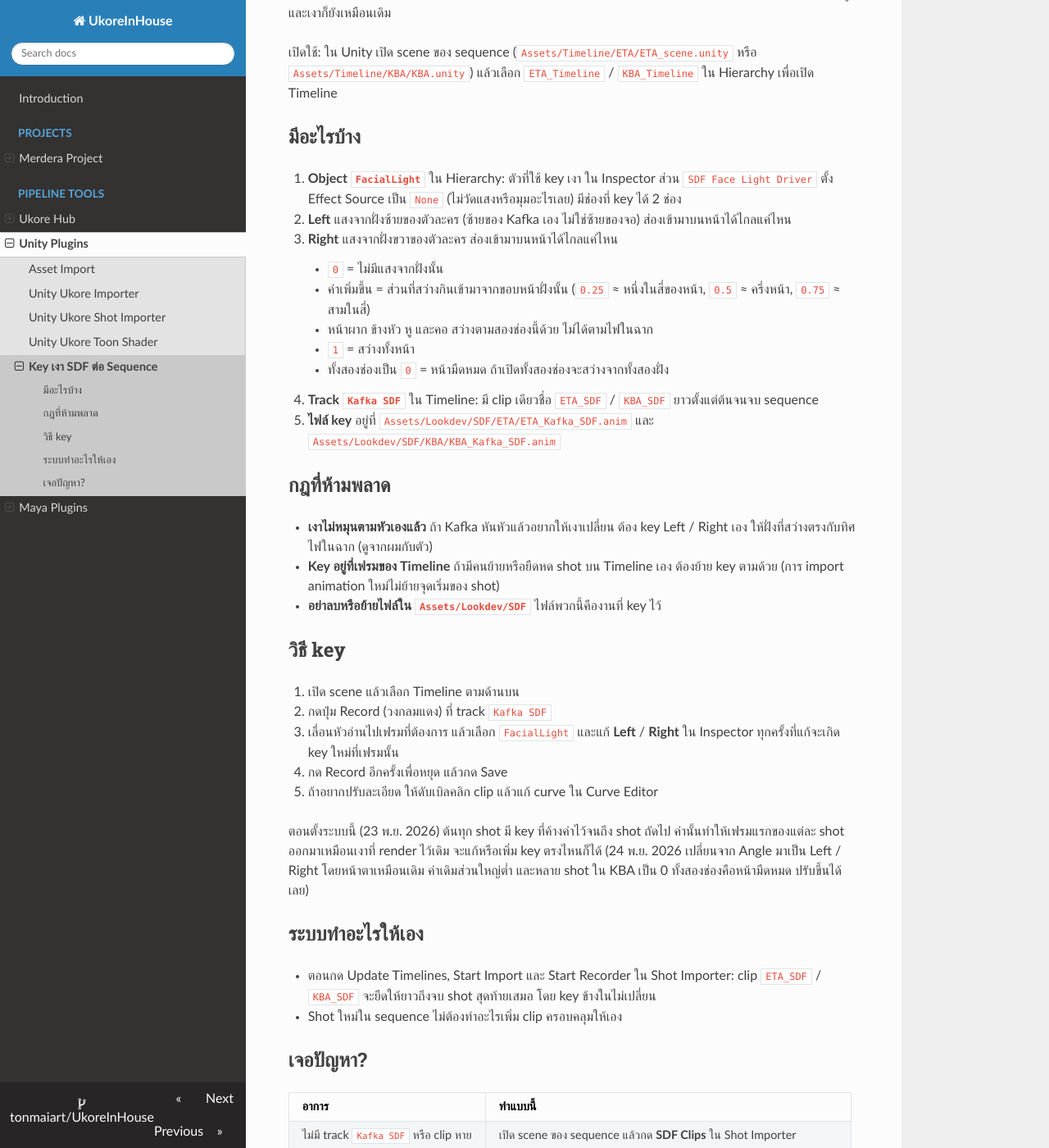
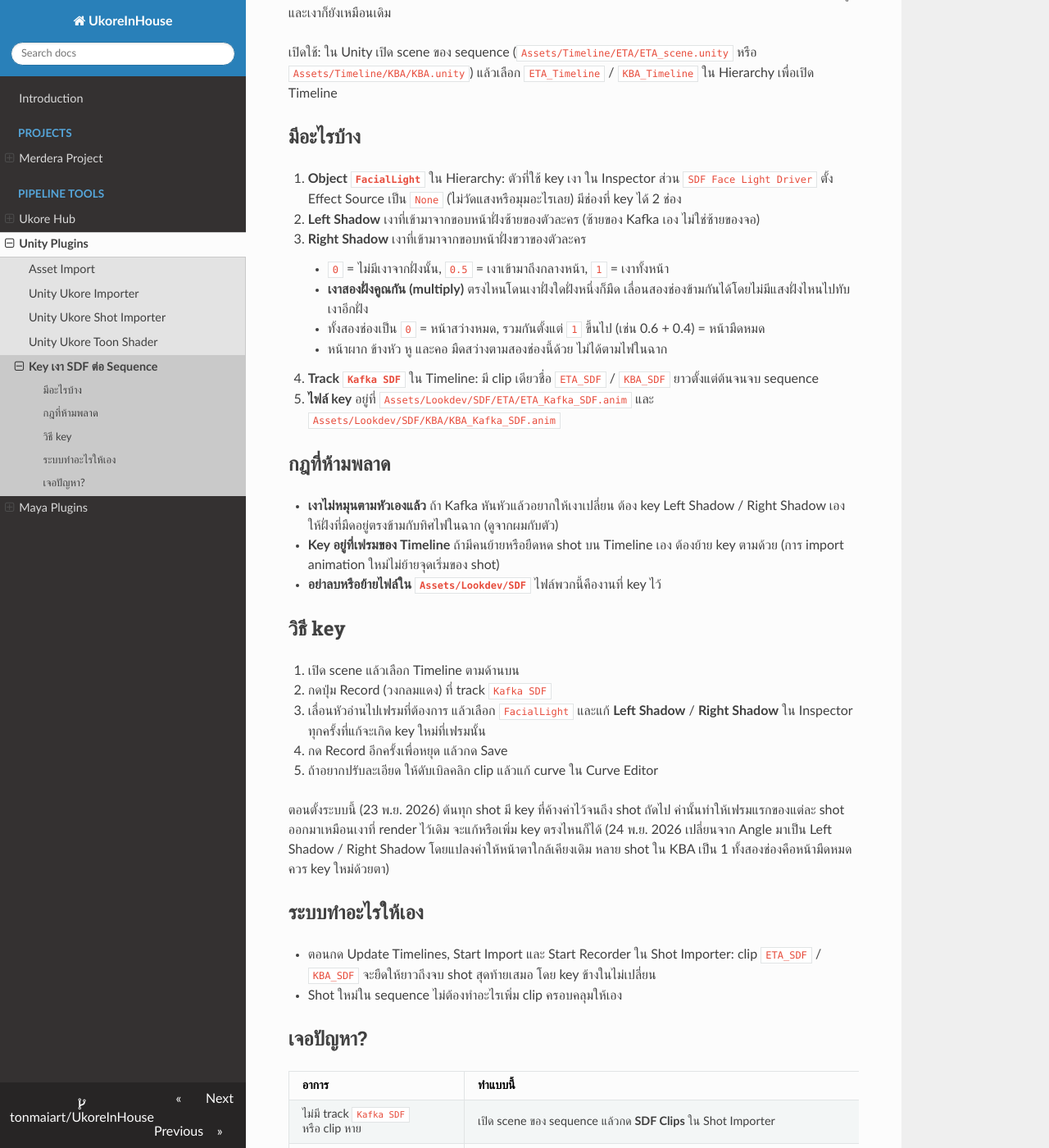
Before and after one commit to tonmaiart/UkoreInHouse, an MkDocs documentation site: the page built from docs/unity_ukore_toonshader/sdf-keys.md, in a window 1280 px wide and 1400 px high, scrolled down 252 px. Shown: the whole window at 82% size. Built offline with MkDocs 1.6.1, drawn with Linux system fonts in a browser that asks for light colours; nearby versions of some CDN libraries; some of the changed text lies outside the part shown.

Commit message:
SDF keys: Left/Right Shadow sliders that multiply
Co-Authored-By: Claude Opus 5.5 <noreply@anthropic.com>

```diff
--- a/docs/unity_ukore_toonshader/sdf-keys.md
+++ b/docs/unity_ukore_toonshader/sdf-keys.md
@@ -9,19 +9,18 @@ Key เก็บแยกไว้ในไฟล์ของ sequence เอง
 ## มีอะไรบ้าง
 
 1. **Object `FacialLight`** ใน Hierarchy: ตัวที่ใช้ key เงา ใน Inspector ส่วน `SDF Face Light Driver` ตั้ง Effect Source เป็น `None` (ไม่วัดแสงหรือมุมอะไรเลย) มีช่องที่ key ได้ 2 ช่อง
-   - **Left** แสงจากฝั่งซ้ายของตัวละคร (ซ้ายของ Kafka เอง ไม่ใช่ซ้ายของจอ) ส่องเข้ามาบนหน้าได้ไกลแค่ไหน
-   - **Right** แสงจากฝั่งขวาของตัวละคร ส่องเข้ามาบนหน้าได้ไกลแค่ไหน
-     - `0` = ไม่มีแสงจากฝั่งนั้น
-     - ค่าเพิ่มขึ้น = ส่วนที่สว่างกินเข้ามาจากขอบหน้าฝั่งนั้น (`0.25` ≈ หนึ่งในสี่ของหน้า, `0.5` ≈ ครึ่งหน้า, `0.75` ≈ สามในสี่)
-     - หน้าผาก ข้างหัว หู และคอ สว่างตามสองช่องนี้ด้วย ไม่ได้ตามไฟในฉาก
-     - `1` = สว่างทั้งหน้า
-     - ทั้งสองช่องเป็น `0` = หน้ามืดหมด ถ้าเปิดทั้งสองช่องจะสว่างจากทั้งสองฝั่ง
+   - **Left Shadow** เงาที่เข้ามาจากขอบหน้าฝั่งซ้ายของตัวละคร (ซ้ายของ Kafka เอง ไม่ใช่ซ้ายของจอ)
+   - **Right Shadow** เงาที่เข้ามาจากขอบหน้าฝั่งขวาของตัวละคร
+     - `0` = ไม่มีเงาจากฝั่งนั้น, `0.5` = เงาเข้ามาถึงกลางหน้า, `1` = เงาทั้งหน้า
+     - **เงาสองฝั่งคูณกัน (multiply)** ตรงไหนโดนเงาฝั่งใดฝั่งหนึ่งก็มืด เลื่อนสองช่องข้ามกันได้โดยไม่มีแสงฝั่งไหนไปทับเงาอีกฝั่ง
+     - ทั้งสองช่องเป็น `0` = หน้าสว่างหมด, รวมกันตั้งแต่ `1` ขึ้นไป (เช่น 0.6 + 0.4) = หน้ามืดหมด
+     - หน้าผาก ข้างหัว หู และคอ มืดสว่างตามสองช่องนี้ด้วย ไม่ได้ตามไฟในฉาก
 2. **Track `Kafka SDF`** ใน Timeline: มี clip เดียวชื่อ `ETA_SDF` / `KBA_SDF` ยาวตั้งแต่ต้นจนจบ sequence
 3. **ไฟล์ key** อยู่ที่ `Assets/Lookdev/SDF/ETA/ETA_Kafka_SDF.anim` และ `Assets/Lookdev/SDF/KBA/KBA_Kafka_SDF.anim`
 
 ## กฎที่ห้ามพลาด
 
-- **เงาไม่หมุนตามหัวเองแล้ว** ถ้า Kafka หันหัวแล้วอยากให้เงาเปลี่ยน ต้อง key Left / Right เอง ให้ฝั่งที่สว่างตรงกับทิศไฟในฉาก (ดูจากผมกับตัว)
+- **เงาไม่หมุนตามหัวเองแล้ว** ถ้า Kafka หันหัวแล้วอยากให้เงาเปลี่ยน ต้อง key Left Shadow / Right Shadow เอง ให้ฝั่งที่มืดอยู่ตรงข้ามกับทิศไฟในฉาก (ดูจากผมกับตัว)
 - **Key อยู่ที่เฟรมของ Timeline** ถ้ามีคนย้ายหรือยืดหด shot บน Timeline เอง ต้องย้าย key ตามด้วย (การ import animation ใหม่ไม่ย้ายจุดเริ่มของ shot)
 - **อย่าลบหรือย้ายไฟล์ใน `Assets/Lookdev/SDF`** ไฟล์พวกนี้คืองานที่ key ไว้
 
@@ -29,11 +28,11 @@ Key เก็บแยกไว้ในไฟล์ของ sequence เอง
 
 1. เปิด scene แล้วเลือก Timeline ตามด้านบน
 2. กดปุ่ม Record (วงกลมแดง) ที่ track `Kafka SDF`
-3. เลื่อนหัวอ่านไปเฟรมที่ต้องการ แล้วเลือก `FacialLight` และแก้ **Left** / **Right** ใน Inspector ทุกครั้งที่แก้จะเกิด key ใหม่ที่เฟรมนั้น
+3. เลื่อนหัวอ่านไปเฟรมที่ต้องการ แล้วเลือก `FacialLight` และแก้ **Left Shadow** / **Right Shadow** ใน Inspector ทุกครั้งที่แก้จะเกิด key ใหม่ที่เฟรมนั้น
 4. กด Record อีกครั้งเพื่อหยุด แล้วกด Save
 5. ถ้าอยากปรับละเอียด ให้ดับเบิลคลิก clip แล้วแก้ curve ใน Curve Editor
 
-ตอนตั้งระบบนี้ (23 พ.ย. 2026) ต้นทุก shot มี key ที่ค้างค่าไว้จนถึง shot ถัดไป ค่านั้นทำให้เฟรมแรกของแต่ละ shot ออกมาเหมือนเงาที่ render ไว้เดิม จะแก้หรือเพิ่ม key ตรงไหนก็ได้ (24 พ.ย. 2026 เปลี่ยนจาก Angle มาเป็น Left / Right โดยหน้าตาเหมือนเดิม ค่าเดิมส่วนใหญ่ต่ำ และหลาย shot ใน KBA เป็น 0 ทั้งสองช่องคือหน้ามืดหมด ปรับขึ้นได้เลย)
+ตอนตั้งระบบนี้ (23 พ.ย. 2026) ต้นทุก shot มี key ที่ค้างค่าไว้จนถึง shot ถัดไป ค่านั้นทำให้เฟรมแรกของแต่ละ shot ออกมาเหมือนเงาที่ render ไว้เดิม จะแก้หรือเพิ่ม key ตรงไหนก็ได้ (24 พ.ย. 2026 เปลี่ยนจาก Angle มาเป็น Left Shadow / Right Shadow โดยแปลงค่าให้หน้าตาใกล้เคียงเดิม หลาย shot ใน KBA เป็น 1 ทั้งสองช่องคือหน้ามืดหมด ควร key ใหม่ด้วยตา)
 
 ## ระบบทำอะไรให้เอง
 
@@ -46,6 +45,6 @@ Key เก็บแยกไว้ในไฟล์ของ sequence เอง
 | --- | --- |
 | ไม่มี track `Kafka SDF` หรือ clip หาย | เปิด scene ของ sequence แล้วกด **SDF Clips** ใน Shot Importer |
 | clip SDF ไม่ยาวถึงจบ sequence | กด **Update Timelines** ใน Shot Importer |
-| เงาไม่เปลี่ยนตอนหันหัว | ต้อง key **Left** / **Right** เองในช่วงที่หันหัว |
-| หน้ามืดหมด | ทั้ง **Left** และ **Right** เป็น 0 อยู่ ดันฝั่งที่ไฟมาขึ้น |
-| หน้าดูเหมือนโดนไฟสองทาง | ทั้งสองช่องเปิดอยู่ หรือฝั่งที่เปิดไม่ตรงกับไฟที่ผมและตัว ให้เหลือแค่ฝั่งที่ตรงกับไฟ |
+| เงาไม่เปลี่ยนตอนหันหัว | ต้อง key **Left Shadow** / **Right Shadow** เองในช่วงที่หันหัว |
+| หน้ามืดหมด | สองช่องรวมกันถึง 1 แล้ว ลดฝั่งที่ไฟส่องมาลง |
+| หน้าดูเหมือนโดนไฟสองทาง | มีเงาเข้ามาทั้งสองฝั่ง หรือฝั่งที่มีเงาไม่ตรงกับไฟที่ผมและตัว ให้เหลือเงาแค่ฝั่งตรงข้ามกับไฟ |
```
Also changed, not shown: docs/unity_ukore_toonshader/quick-start.md (+1 -1 lines).
